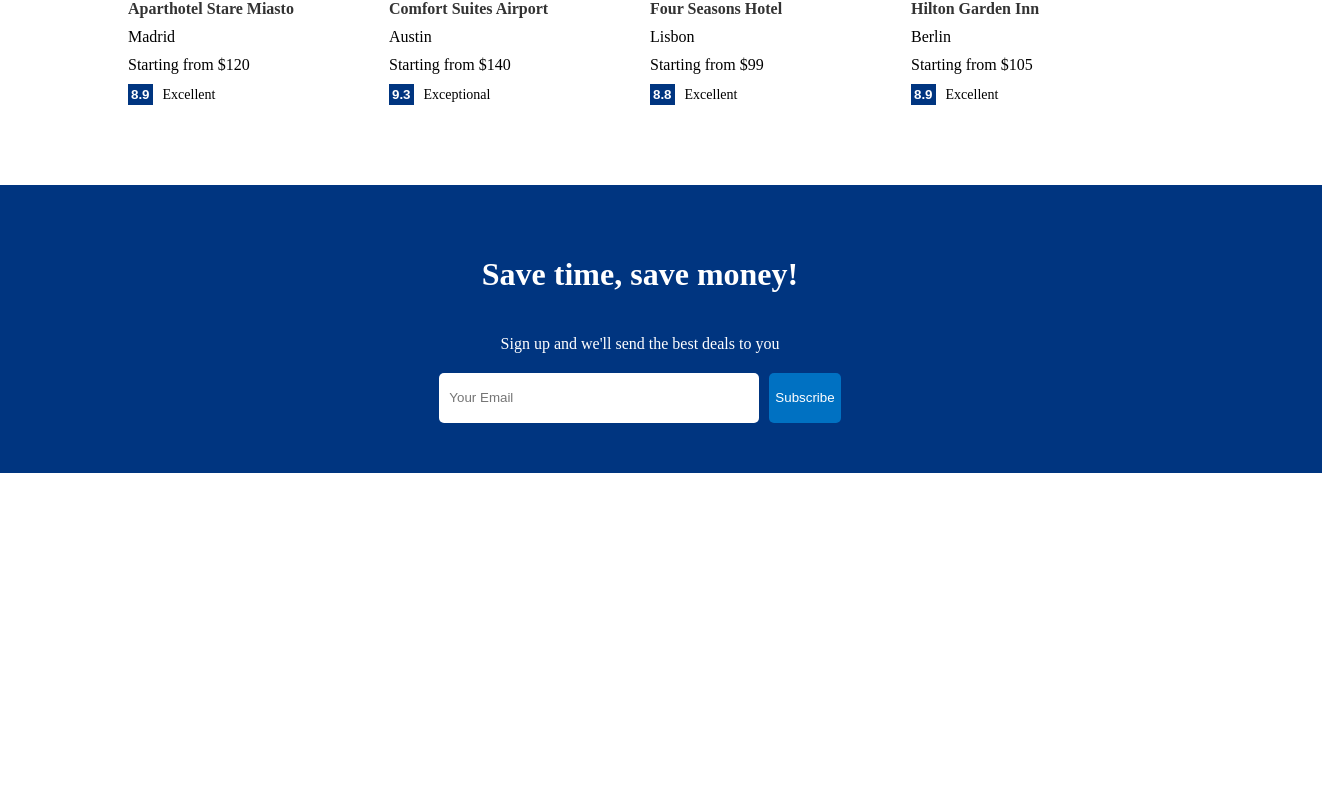
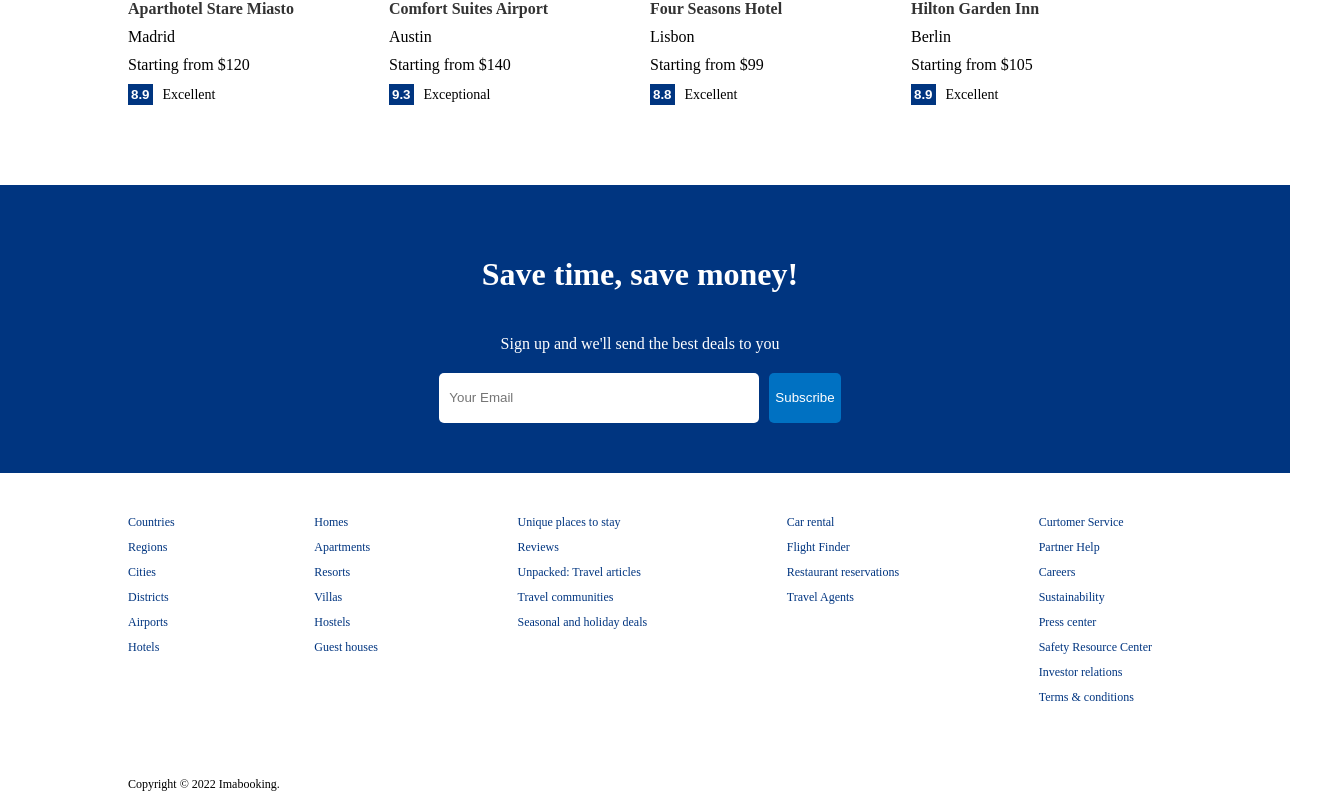
Before and after one commit to alihassan-here/Booking, a React (Vite) app in the folder client/: page / in a window 1280 px wide. Shown: the part 1406-2206 px from the top of the page, 1322 px wide, since content can reach past the window. Before the commit the page ends 1887 px from the top, so only its background shows below. Built offline with nearby package versions, Linux system fonts and the light colour scheme.

Commit message:
footer completed

```diff
--- a/client/src/App.jsx
+++ b/client/src/App.jsx
@@ -1,4 +1,5 @@
 import { BrowserRouter, Routes, Route } from 'react-router-dom';
+// import "./app.css";
 
 //pages
 import Home from './pages/home/Home';
--- /dev/null
+++ b/client/src/app.css
@@ -0,0 +1,5 @@
+* {
+    margin: 0;
+    padding: 0;
+    box-sizing: border-box;
+}
--- /dev/null
+++ b/client/src/components/footer/Footer.jsx
@@ -0,0 +1,52 @@
+import "./footer.css";
+
+const Footer = () => {
+    return (
+        <div className="footer">
+            <div className="fLists">
+                <ul className="fList">
+                    <li className="fListItem">Countries</li>
+                    <li className="fListItem">Regions</li>
+                    <li className="fListItem">Cities</li>
+                    <li className="fListItem">Districts</li>
+                    <li className="fListItem">Airports</li>
+                    <li className="fListItem">Hotels</li>
+                </ul>
+                <ul className="fList">
+                    <li className="fListItem">Homes </li>
+                    <li className="fListItem">Apartments </li>
+                    <li className="fListItem">Resorts </li>
+                    <li className="fListItem">Villas</li>
+                    <li className="fListItem">Hostels</li>
+                    <li className="fListItem">Guest houses</li>
+                </ul>
+                <ul className="fList">
+                    <li className="fListItem">Unique places to stay </li>
+                    <li className="fListItem">Reviews</li>
+                    <li className="fListItem">Unpacked: Travel articles </li>
+                    <li className="fListItem">Travel communities </li>
+                    <li className="fListItem">Seasonal and holiday deals </li>
+                </ul>
+                <ul className="fList">
+                    <li className="fListItem">Car rental </li>
+                    <li className="fListItem">Flight Finder</li>
+                    <li className="fListItem">Restaurant reservations </li>
+                    <li className="fListItem">Travel Agents </li>
+                </ul>
+                <ul className="fList">
+                    <li className="fListItem">Curtomer Service</li>
+                    <li className="fListItem">Partner Help</li>
+                    <li className="fListItem">Careers</li>
+                    <li className="fListItem">Sustainability</li>
+                    <li className="fListItem">Press center</li>
+                    <li className="fListItem">Safety Resource Center</li>
+                    <li className="fListItem">Investor relations</li>
+                    <li className="fListItem">Terms & conditions</li>
+                </ul>
+            </div>
+            <div className="fText">Copyright © 2022 Imabooking.</div>
+        </div>
+    )
+}
+
+export default Footer
--- /dev/null
+++ b/client/src/components/footer/footer.css
@@ -0,0 +1,23 @@
+.footer {
+    width: 100%;
+    width: 1024px;
+    font-size: 12px;
+}
+
+.fLists {
+    width: 100%;
+    display: flex;
+    justify-content: space-between;
+    margin-bottom: 50px;
+}
+
+.fList {
+    list-style: none;
+    padding: 0;
+}
+
+.fListItem {
+    margin-bottom: 10px;
+    color: #003580;
+    cursor: pointer;
+}
--- a/client/src/components/mailList/mailList.css
+++ b/client/src/components/mailList/mailList.css
@@ -1,5 +1,5 @@
 .mail {
-    width: 100%;
+    width: 95%;
     margin-top: 50px;
     background-color: #003580;
     color: white;
--- a/client/src/pages/home/Home.jsx
+++ b/client/src/pages/home/Home.jsx
@@ -5,6 +5,7 @@
 import PropertyList from '../../components/propertyList/PropertyList';
 import FeaturedProperties from '../../components/featuredProperties/FeaturedProperties';
 import MailList from '../../components/mailList/MailList';
+import Footer from '../../components/footer/Footer';
 
 const Home = () => {
     return (
@@ -18,6 +19,7 @@
                 <h1 className="homeTitle">Homes guests love</h1>
                 <FeaturedProperties />
                 <MailList />
+                <Footer />
             </div>
         </div>
     )
```
